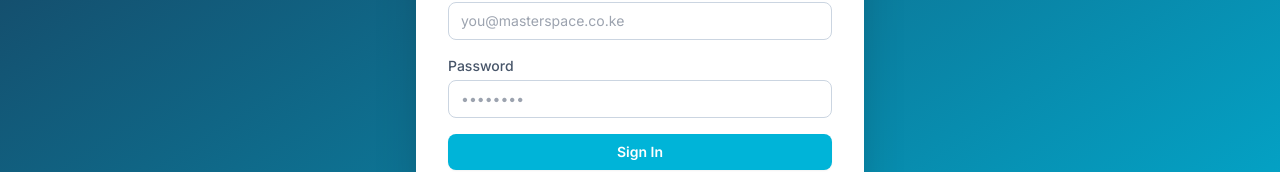
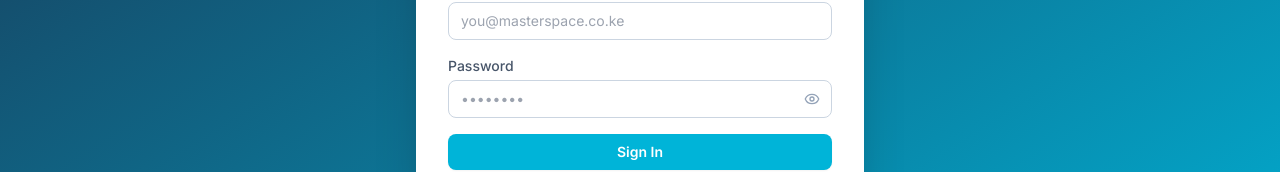
Before and after one commit to Cornelius-Otieno/masterspace-erp, a React (Vite) app in the folder frontend/: page /login in a window 1280 px wide. Shown: the part 400-572 px from the top of the page. Built offline with nearby package versions, Linux system fonts and the light colour scheme; no server answers.

Commit message:
Add login password visibility toggle, harden PDF generation, remove redundant total banners from PO/Receipt for space efficiency

```diff
--- a/frontend/src/components/documents/DocumentViewShell.tsx
+++ b/frontend/src/components/documents/DocumentViewShell.tsx
@@ -20,6 +20,7 @@ export function DocumentViewShell({ type, endpoint, statuses, title }: Props) {
   const [loading, setLoading] = useState(true);
   const [downloading, setDownloading] = useState(false);
   const [confirmOpen, setConfirmOpen] = useState(false);
+  const [pdfError, setPdfError] = useState<string | null>(null);
 
   const load = () => {
     setLoading(true);
@@ -43,6 +44,7 @@ export function DocumentViewShell({ type, endpoint, statuses, title }: Props) {
 
   const onDownloadPdf = async () => {
     setDownloading(true);
+    setPdfError(null);
     try {
       const response = await api.get(`/documents/${endpoint}/${id}/pdf`, { responseType: 'blob' });
       const url = URL.createObjectURL(response.data);
@@ -51,6 +53,8 @@ export function DocumentViewShell({ type, endpoint, statuses, title }: Props) {
       link.download = `${data.number}.pdf`;
       link.click();
       URL.revokeObjectURL(url);
+    } catch (err) {
+      setPdfError('Could not generate the PDF. Please try again.');
     } finally {
       setDownloading(false);
     }
@@ -90,6 +94,10 @@ export function DocumentViewShell({ type, endpoint, statuses, title }: Props) {
         </div>
       </div>
 
+      {pdfError && (
+        <div className="no-print mb-4 rounded-lg bg-red-50 px-3 py-2 text-sm text-red-600">{pdfError}</div>
+      )}
+
       <div className="overflow-x-auto pb-8">
         <DocumentPreview type={type} data={data} />
       </div>
--- a/frontend/src/components/documents/PurchaseOrderTemplate.tsx
+++ b/frontend/src/components/documents/PurchaseOrderTemplate.tsx
@@ -34,6 +34,7 @@ export function PurchaseOrderTemplate({ po }: { po: PurchaseOrder }) {
               ['DATE', formatDate(po.issueDate)],
               ['EXPECTED', formatDate(po.expectedDate)],
               ['CURRENCY', po.currency],
+              ['STATUS', po.status],
             ].map(([k, v]) => (
               <tr key={k}>
                 <td className="w-1/3 border border-slate-200 bg-teal-light px-3 py-2 font-semibold text-primary">{k}</td>
@@ -56,17 +57,6 @@ export function PurchaseOrderTemplate({ po }: { po: PurchaseOrder }) {
           <p className="text-xs font-bold tracking-wide text-primary">DELIVER TO</p>
           <p className="mt-1 font-bold text-slate-800">{po.deliverTo}</p>
           <p className="text-sm text-slate-600">Expected: {formatDate(po.expectedDate)}</p>
-        </div>
-      </div>
-
-      {/* Total banner */}
-      <div className="mt-5 flex items-center justify-between rounded-lg bg-navy px-6 py-5 text-white">
-        <div>
-          <p className="text-xs uppercase tracking-wide text-slate-300">Total Order Value</p>
-          <p className="text-3xl font-extrabold">{symbol}{formatNumber(po.total)}</p>
-        </div>
-        <div className="rounded-lg border-2 border-white px-6 py-3 text-xl font-bold tracking-wide">
-          {po.status}
         </div>
       </div>
 
--- a/frontend/src/components/documents/ReceiptTemplate.tsx
+++ b/frontend/src/components/documents/ReceiptTemplate.tsx
@@ -38,6 +38,7 @@ export function ReceiptTemplate({ receipt }: { receipt: Receipt }) {
               ['AGAINST INVOICE', receipt.invoice?.number || '—'],
               ['CONTRACT NO.', receipt.contractNo || '—'],
               ['CURRENCY', receipt.currency],
+              ['STATUS', receipt.status],
             ].map(([k, v]) => (
               <tr key={k}>
                 <td className="w-2/5 border border-slate-200 bg-teal-light px-3 py-2 font-semibold text-primary">{k}</td>
@@ -62,17 +63,6 @@ export function ReceiptTemplate({ receipt }: { receipt: Receipt }) {
           <p className="text-sm text-slate-600">{bankAccount.name} — {bankAccount.branch}</p>
           <p className="text-sm text-slate-600">Account No: {bankAccount.accountNumber}</p>
           {bankAccount.swift && <p className="text-sm text-slate-600">SWIFT Code: {bankAccount.swift}</p>}
-        </div>
-      </div>
-
-      {/* Total banner */}
-      <div className="mt-5 flex items-center justify-between rounded-lg bg-navy px-6 py-5 text-white">
-        <div>
-          <p className="text-xs uppercase tracking-[0.2em] text-slate-300">Total Amount Received</p>
-          <p className="text-3xl font-extrabold">{symbol}{formatNumber(receipt.total)}</p>
-        </div>
-        <div className="rounded-lg border-2 border-white px-6 py-3 text-xl font-bold tracking-[0.2em]">
-          {receipt.status}
         </div>
       </div>
 
--- a/frontend/src/pages/auth/LoginPage.tsx
+++ b/frontend/src/pages/auth/LoginPage.tsx
@@ -1,5 +1,6 @@
 import { useState, type FormEvent } from 'react';
 import { Navigate, useNavigate } from 'react-router-dom';
+import { Eye, EyeOff } from 'lucide-react';
 import { useAuth } from '@/hooks/useAuth';
 import { Logo } from '@/components/ui/Logo';
 import { TextInput, PrimaryButton } from '@/components/ui/Form';
@@ -9,6 +10,7 @@ export default function LoginPage() {
   const navigate = useNavigate();
   const [email, setEmail] = useState('');
   const [password, setPassword] = useState('');
+  const [showPassword, setShowPassword] = useState(false);
   const [error, setError] = useState<string | null>(null);
   const [loading, setLoading] = useState(false);
 
@@ -50,13 +52,25 @@ export default function LoginPage() {
           </div>
           <div>
             <label className="mb-1 block text-sm font-medium text-slate-600">Password</label>
+            <div className="relative">
               <TextInput
-              type="password"
+                type={showPassword ? 'text' : 'password'}
                 value={password}
                 onChange={(e) => setPassword(e.target.value)}
                 placeholder="••••••••"
                 required
+                className="pr-10"
               />
+              <button
+                type="button"
+                onClick={() => setShowPassword((v) => !v)}
+                className="absolute inset-y-0 right-0 flex items-center px-3 text-slate-400 hover:text-slate-600"
+                aria-label={showPassword ? 'Hide password' : 'Show password'}
+                tabIndex={-1}
+              >
+                {showPassword ? <EyeOff size={16} /> : <Eye size={16} />}
+              </button>
+            </div>
           </div>
           {error && (
             <div className="rounded-lg bg-red-50 px-3 py-2 text-sm text-red-600">{error}</div>
```
Also changed, not shown: 1 other file (tests, documents, lock files or other folders). Lines whose indentation alone changed are shown as unchanged.
